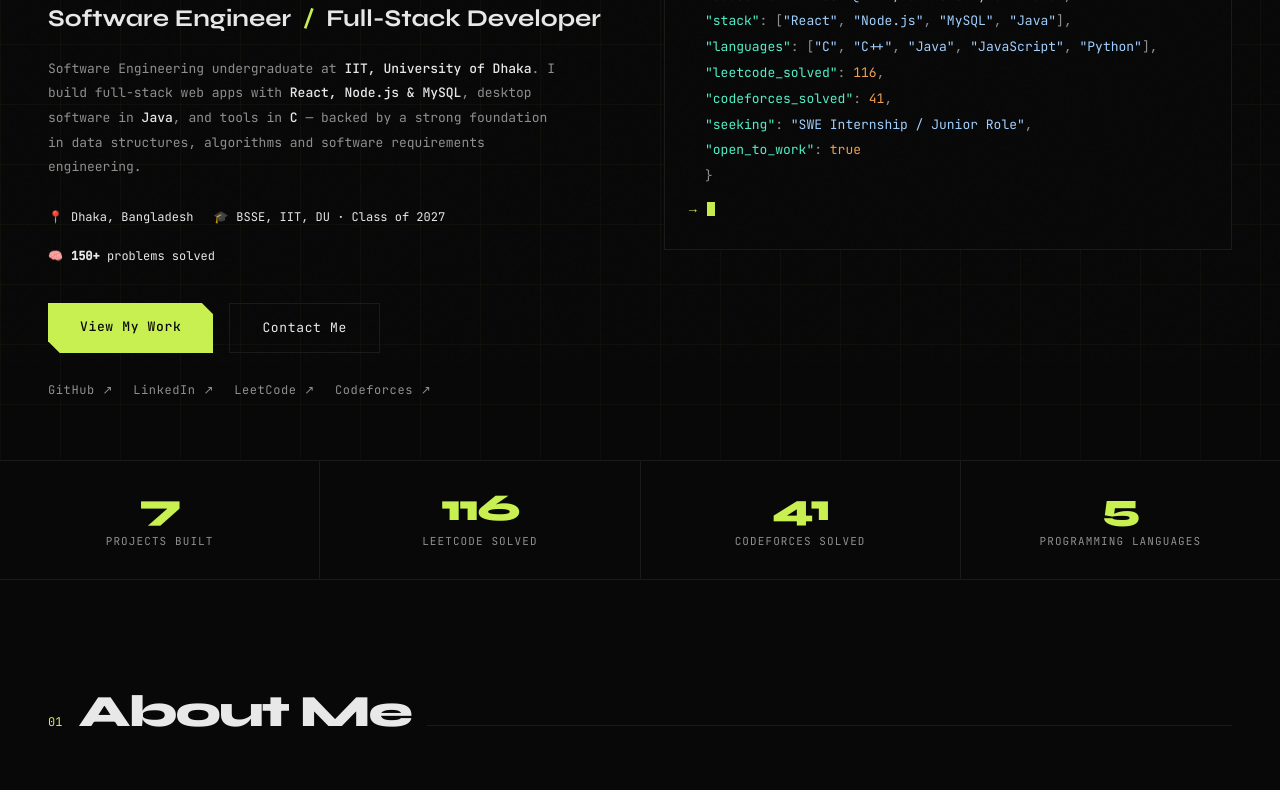
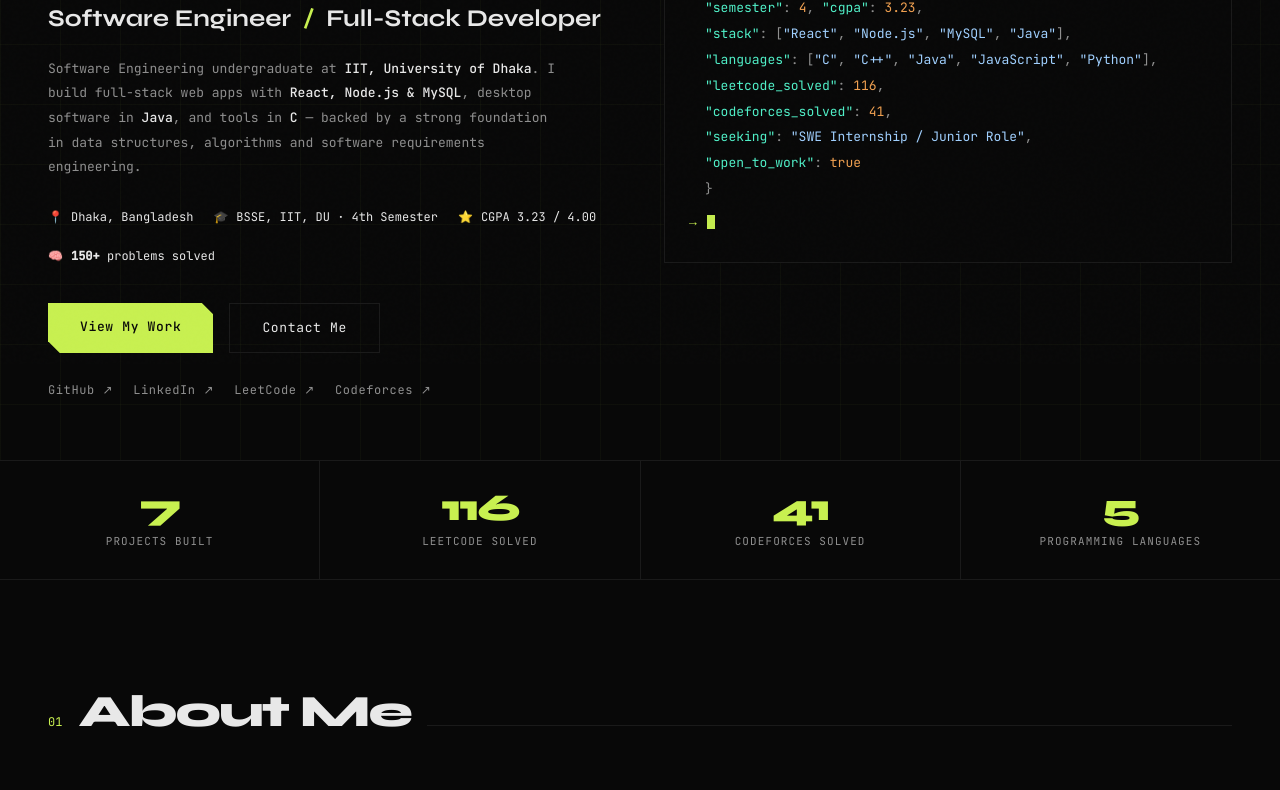
Before and after one commit to rahat1517/Rahat-s-Portfolio, a plain HTML site: page index.html in a window 1280 px wide. Shown: the part 436-1226 px from the top of the page. Drawn offline with Linux system fonts and the light colour scheme; no server answers.

Commit message:
Update semester status and CGPA (4th semester, 3.23)
Co-Authored-By: Claude Opus 5.5 <noreply@anthropic.com>
Claude-Session: https://claude.ai/code/session_01X6H8LCDF3626EVhwGjYsBZ

```diff
--- a/index.html
+++ b/index.html
@@ -85,7 +85,8 @@
       </p>
       <div class="hero-meta">
         <div class="hero-meta-item">📍 <span>Dhaka, Bangladesh</span></div>
-        <div class="hero-meta-item">🎓 <span>BSSE, IIT, DU · Class of 2027</span></div>
+        <div class="hero-meta-item">🎓 <span>BSSE, IIT, DU · 4th Semester</span></div>
+        <div class="hero-meta-item">⭐ <span>CGPA 3.23 / 4.00</span></div>
         <div class="hero-meta-item">🧠 <span><b id="hero-solved">150+</b> problems solved</span></div>
       </div>
       <div class="hero-cta">
@@ -115,6 +116,7 @@
           <div class="tl"><span class="to"><span class="tk">"name"</span>: <span class="ts">"G. M. Rashidul Islam Rahat"</span>,</span></div>
           <div class="tl"><span class="to"><span class="tk">"role"</span>: <span class="ts">"Software Engineer"</span>,</span></div>
           <div class="tl"><span class="to"><span class="tk">"education"</span>: <span class="ts">"BSSE @ IIT, University of Dhaka"</span>,</span></div>
+          <div class="tl"><span class="to"><span class="tk">"semester"</span>: <span class="tv">4</span>, <span class="tk">"cgpa"</span>: <span class="tv">3.23</span>,</span></div>
           <div class="tl"><span class="to"><span class="tk">"stack"</span>: [<span class="ts">"React"</span>, <span class="ts">"Node.js"</span>, <span class="ts">"MySQL"</span>, <span class="ts">"Java"</span>],</span></div>
           <div class="tl"><span class="to"><span class="tk">"languages"</span>: [<span class="ts">"C"</span>, <span class="ts">"C++"</span>, <span class="ts">"Java"</span>, <span class="ts">"JavaScript"</span>, <span class="ts">"Python"</span>],</span></div>
           <div class="tl"><span class="to"><span class="tk">"leetcode_solved"</span>: <span class="tv" id="terminal-lc">116</span>,</span></div>
@@ -457,7 +459,7 @@
         </div>
         <div class="edu-right">
           <div class="edu-degree">Bachelor of Science in Software Engineering (BSSE)</div>
-          <p class="edu-detail">CGPA: 3.19 / 4.00 (up to 4th semester)</p>
+          <p class="edu-detail">Currently in 4th semester · CGPA: 3.23 / 4.00</p>
           <p class="edu-detail"><span class="edu-label">Relevant coursework:</span> Structured Programming, Data Structures &amp; Algorithms, Object-Oriented Programming, Database Management Systems, Software Requirements Engineering, Web Technologies, Software Project Lab</p>
         </div>
         <div class="edu-badge current">Current</div>
```
